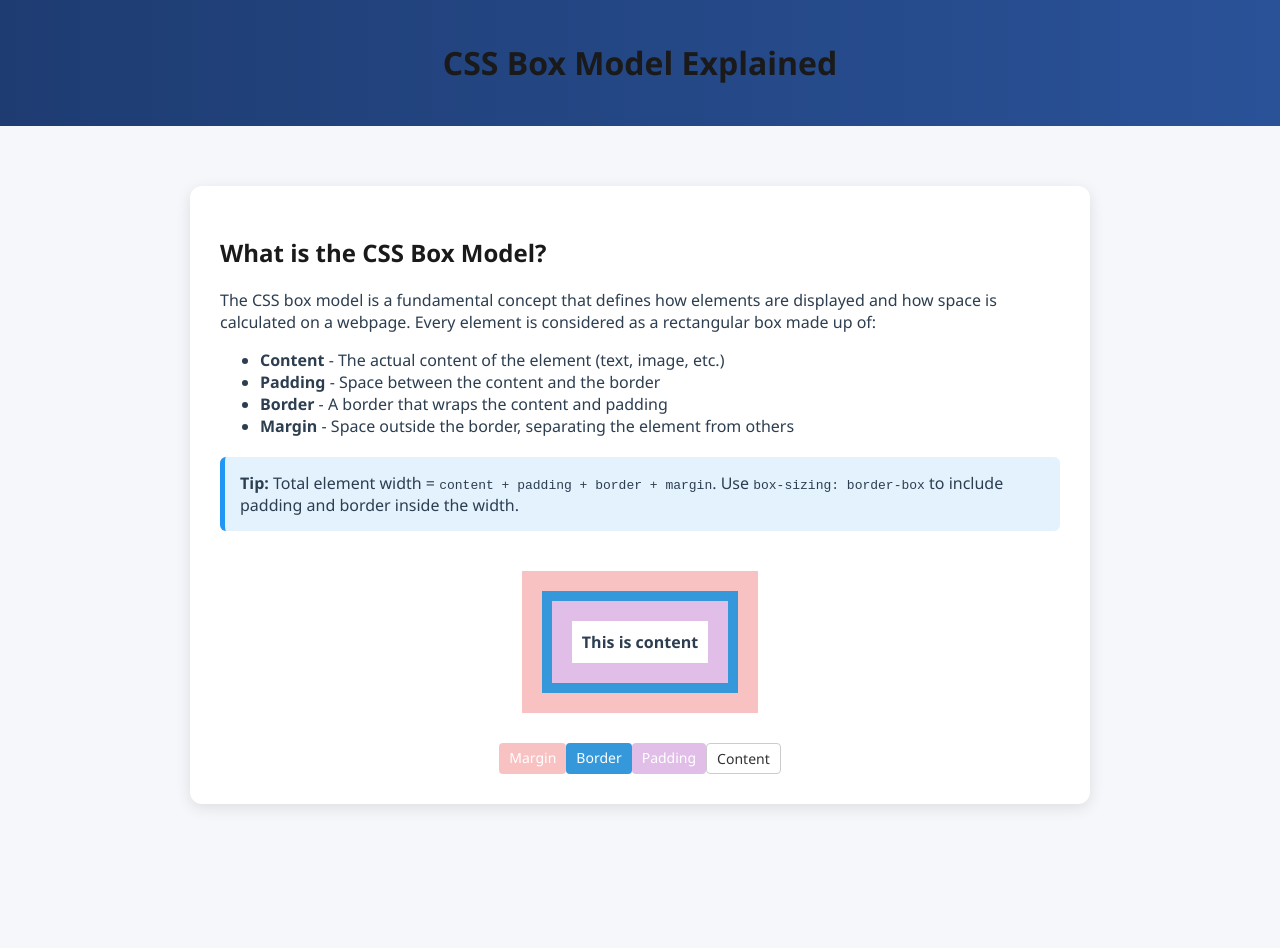
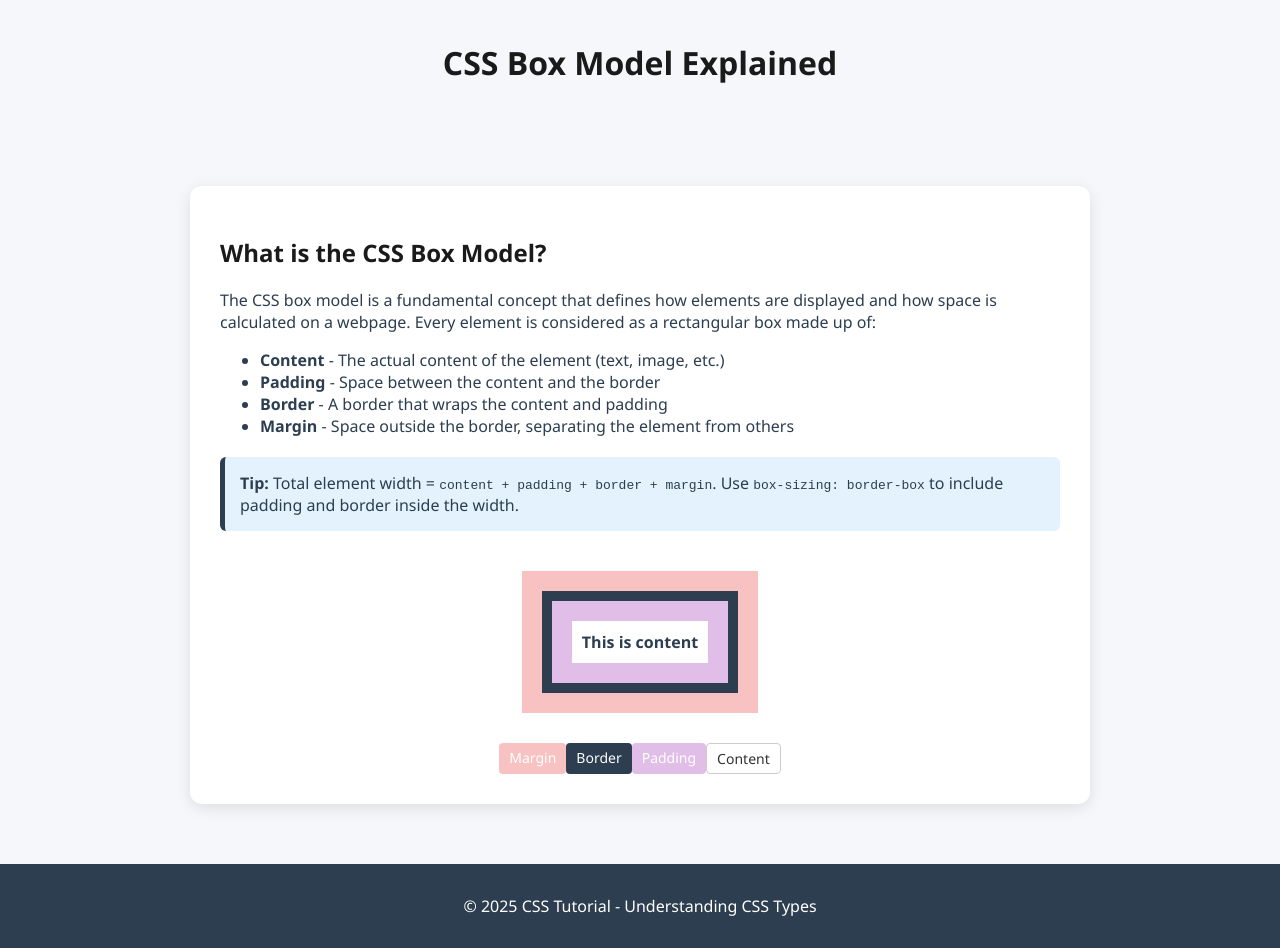
Before and after one commit to GauravDevHub/Learn-CSS, a plain HTML site: page Box-Model/box.html in a window 1280 px wide. Before the commit the page ends 864 px from the top, so only its background shows below. Drawn offline with Linux system fonts and the light colour scheme.

Commit message:
new chnages

```diff
--- a/Box-Model/box.html
+++ b/Box-Model/box.html
@@ -46,5 +46,8 @@
       </div>
     </div>
   </main>
+  <footer>
+    <p>&copy; 2025 CSS Tutorial - Understanding CSS Types</p>
+  </footer>
 </body>
 </html>
--- a/Box-Model/style.css
+++ b/Box-Model/style.css
@@ -7,7 +7,7 @@ body {
   }
 
   header {
-    background: linear-gradient(to right, #1e3c72, #2a5298);
+    background: linear-gradient(#2c3e50);
     color: #fff;
     padding: 20px;
     text-align: center;
@@ -45,7 +45,7 @@ body {
   }
 
   .border-layer {
-    border: 10px solid #3498db;
+    border: 10px solid #2c3e50;
     background-color: #fefefe;
     animation: grow 1.2s ease-in-out;
   }
@@ -78,7 +78,7 @@ body {
   .info {
     margin-top: 20px;
     background-color: #e3f2fd;
-    border-left: 5px solid #2196f3;
+    border-left: 5px solid #2c3e50;
     padding: 15px;
     border-radius: 6px;
   }
@@ -104,6 +104,14 @@ body {
   }
 
   .legend .margin { background-color: #f9c2c2; }
-  .legend .border { background-color: #3498db; }
+  .legend .border { background-color: #2c3e50; }
   .legend .padding { background-color: #e1bee7; }
   .legend .content { background-color: #ffffff; color: #333; border: 1px solid #ccc; }
+  footer {
+    text-align: center;
+    padding: 15px;
+    background-color: #2c3e50;
+    color: white;
+    font-size: 1rem;
+    margin-top: 40px;
+  }
--- a/CSS-Intro/style.css
+++ b/CSS-Intro/style.css
@@ -7,7 +7,7 @@ body {
   }
 
   header {
-    background-color: #2980b9;
+    background-color: #2c3e50;
     color: white;
     padding: 25px;
     text-align: center;
@@ -40,7 +40,7 @@ body {
   .example-box {
     padding: 25px;
     background-color: #f9f9f9;
-    border: 2px solid #3498db;
+    border: 2px solid #2c3e50;
     margin-top: 20px;
     border-radius: 8px;
     transition: transform 0.3s ease-in-out;
@@ -54,7 +54,7 @@ body {
   footer {
     text-align: center;
     padding: 15px;
-    background-color: #2980b9;
+    background-color: #2c3e50;
     color: white;
     font-size: 1rem;
     margin-top: 40px;
@@ -81,7 +81,7 @@ body {
 
   .cta-button {
     display: inline-block;
-    background-color: #3498db;
+    background-color: #2c3e50;
     color: white;
     padding: 12px 20px;
     text-decoration: none;
@@ -91,5 +91,5 @@ body {
   }
 
   .cta-button:hover {
-    background-color: #2980b9;
+    background-color: #2c3e50;
   }
--- a/Display-Property/style.css
+++ b/Display-Property/style.css
@@ -11,7 +11,7 @@
   }
 
   header {
-    background-color: #1f2a40;
+    background-color: #2c3e50;
     color: white;
     padding: 20px 0;
     text-align: center;
@@ -39,13 +39,13 @@
   h2 {
     font-size: 1.6rem;
     margin-bottom: 10px;
-    color: #1f2a40;
+    color: #2c3e50;
   }
 
   p {
     font-size: 1rem;
     line-height: 1.7;
-    color: #555;
+    color: #2c3e50;
   }
 
   code {
@@ -54,7 +54,7 @@
     border-radius: 4px;
     font-family: monospace;
     font-size: 0.95rem;
-    color: #d63384;
+    color: #2c3e50;
   }
 
   .display-row {
@@ -70,7 +70,7 @@
     text-align: center;
     line-height: 50px;
     background-color: #e0f7fa;
-    border: 2px solid #0288d1;
+    border: 2px solid #2c3e50;
     border-radius: 8px;
     font-weight: 600;
   }
@@ -102,9 +102,12 @@
   }
 
   footer {
-    background-color: #1f2a40;
+    background-color: #2c3e50;
     color: #fff;
     text-align: center;
     padding: 20px;
     margin-top: 50px;
   }
+  footer p {
+    color: white
+  }
--- a/Positioning/style.css
+++ b/Positioning/style.css
@@ -9,7 +9,7 @@
     color: #1f2d3d;
   }
   header {
-    background: linear-gradient(90deg, #1f4037, #99f2c8);
+    background: linear-gradient(#2c3e50);
     color: #ffffff;
     padding: 20px;
     text-align: center;
@@ -95,3 +95,10 @@
   .spacer {
     height: 1000px;
   }
+  footer {
+    background-color: #2c3e50;
+    color: #fff;
+    text-align: center;
+    padding: 20px;
+    margin-top: 50px;
+  }
--- a/Type-of-Selectors/style.css
+++ b/Type-of-Selectors/style.css
@@ -7,7 +7,7 @@ body {
   }
 
   header {
-    background-color: #3498db;
+    background-color: #2c3e50;
     color: white;
     padding: 25px;
     text-align: center;
@@ -40,7 +40,7 @@ body {
   .example-box {
     padding: 25px;
     background-color: #f9f9f9;
-    border: 2px solid #3498db;
+    border: 2px solid #2c3e50;
     margin-top: 20px;
     border-radius: 8px;
     transition: transform 0.3s ease-in-out;
@@ -54,7 +54,7 @@ body {
   footer {
     text-align: center;
     padding: 15px;
-    background-color: #3498db;
+    background-color: #2c3e50;
     color: white;
     font-size: 1rem;
     margin-top: 40px;
@@ -81,7 +81,7 @@ body {
 
   .cta-button {
     display: inline-block;
-    background-color: #3498db;
+    background-color: #2c3e50;
     color: white;
     padding: 12px 20px;
     text-decoration: none;
@@ -91,5 +91,5 @@ body {
   }
 
   .cta-button:hover {
-    background-color: #2980b9;
+    background-color: #2c3e50;
   }
--- a/Typography/style.css
+++ b/Typography/style.css
@@ -1,13 +1,13 @@
 body {
     font-family: 'Arial', sans-serif;
     background-color: #ecf0f3;
-    color: #34495e;
+    color: #2c3e50;
     margin: 0;
     padding: 0;
   }
 
   header {
-    background-color: #2980b9;
+    background-color: #2c3e50;
     color: white;
     padding: 25px;
     text-align: center;
@@ -40,7 +40,7 @@ body {
   .example-box {
     padding: 25px;
     background-color: #f9f9f9;
-    border: 2px solid #3498db;
+    border: 2px solid #2c3e50;
     margin-top: 20px;
     border-radius: 8px;
     transition: transform 0.3s ease-in-out;
@@ -54,7 +54,7 @@ body {
   footer {
     text-align: center;
     padding: 15px;
-    background-color: #2980b9;
+    background-color: #2c3e50;
     color: white;
     font-size: 1rem;
     margin-top: 40px;
@@ -81,7 +81,7 @@ body {
 
   .cta-button {
     display: inline-block;
-    background-color: #3498db;
+    background-color: #2c3e50;
     color: white;
     padding: 12px 20px;
     text-decoration: none;
@@ -91,5 +91,5 @@ body {
   }
 
   .cta-button:hover {
-    background-color: #2980b9;
+    background-color: #2c3e50;
   }
--- a/style.css
+++ b/style.css
@@ -47,7 +47,7 @@ body {
   }
 
   .topic-list li:hover {
-    background-color: #3498db;
+    background-color: #9fa0a0;
     color: white;
     transform: scale(1.05);
   }
@@ -66,5 +66,5 @@ body {
     background-color: #2c3e50;
     color: white;
     font-size: 1rem;
-    margin-top: 40px;
+    margin-top: 190px;
   }
```
Also changed, not shown: CSS-Intro/intro.html (+1 -1 lines), Positioning/position.html (+4 -0 lines).
